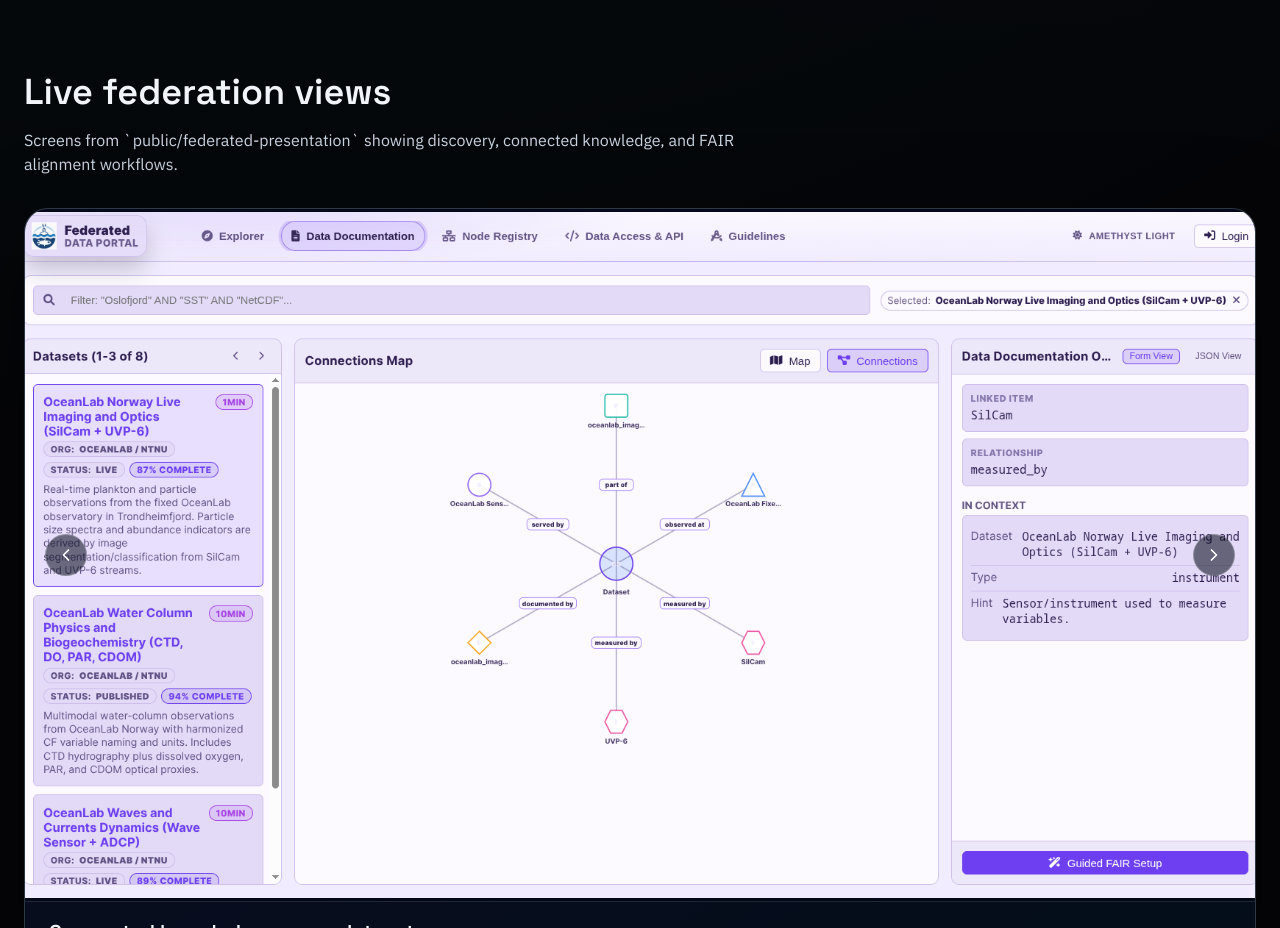
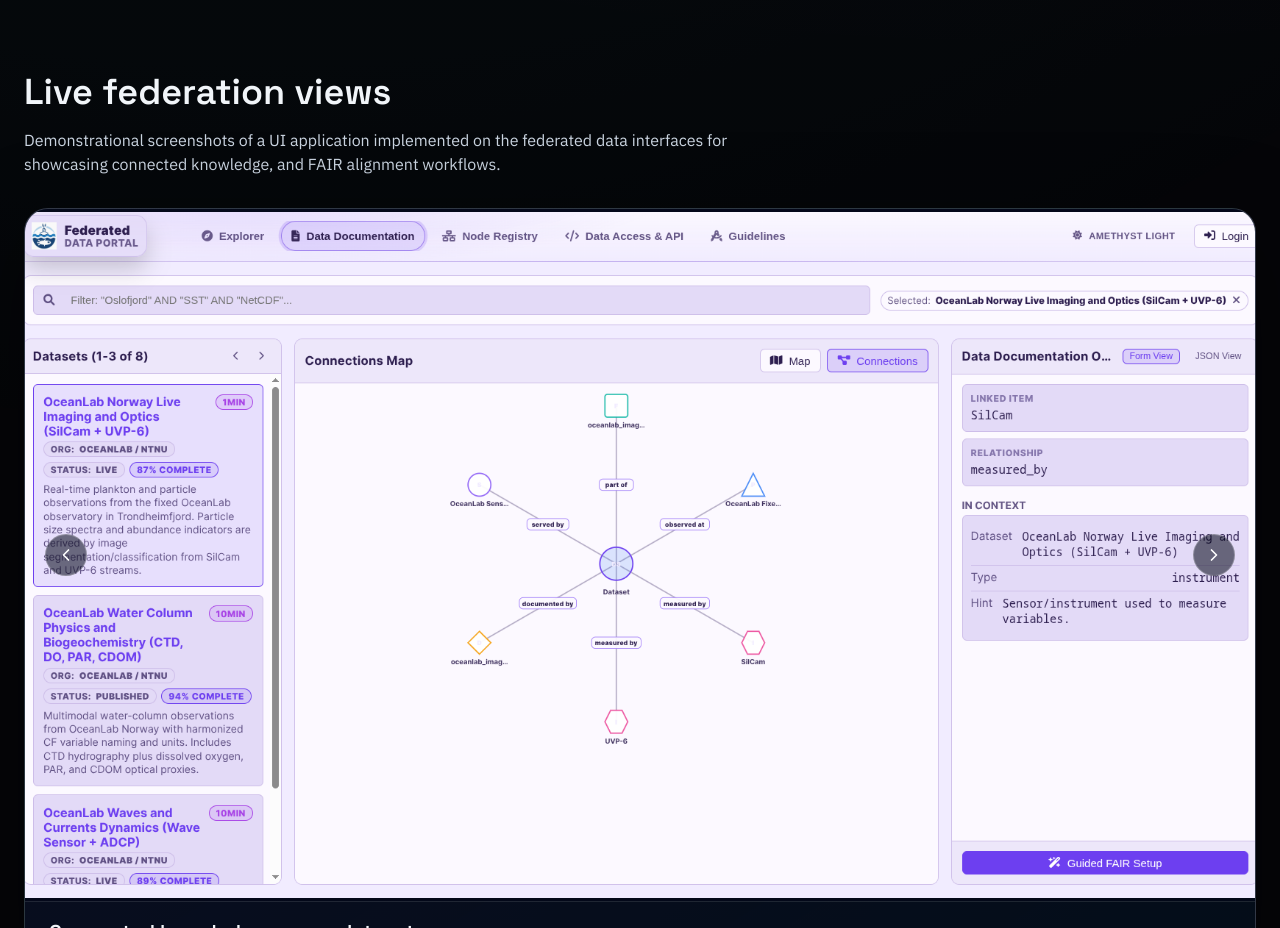
Before and after one commit to SemanticMatter/semanticmatter_landingpage, a Next.js app: page /products/data-federation in a window 1280 px wide. Shown: the part 2800-3728 px from the top of the page. Built offline with nearby package versions, Linux system fonts and the light colour scheme.

Commit message:
Added federation view text

```diff
--- a/app/products/data-federation/page.tsx
+++ b/app/products/data-federation/page.tsx
@@ -369,8 +369,8 @@ export default function DataFederationPage() {
           Live federation views
         </h2>
         <p className="mt-4 max-w-3xl text-slate-300">
-          Screens from `public/federated-presentation` showing discovery,
-          connected knowledge, and FAIR alignment workflows.
+          Demonstrational screenshots of a UI application implemented on the federated data interfaces
+          for showcasing connected knowledge, and FAIR alignment workflows.
         </p>
         <div className="mt-8">
           <ProductCarousel slides={presentationSlides} autoAdvanceMs={6000} />
```
